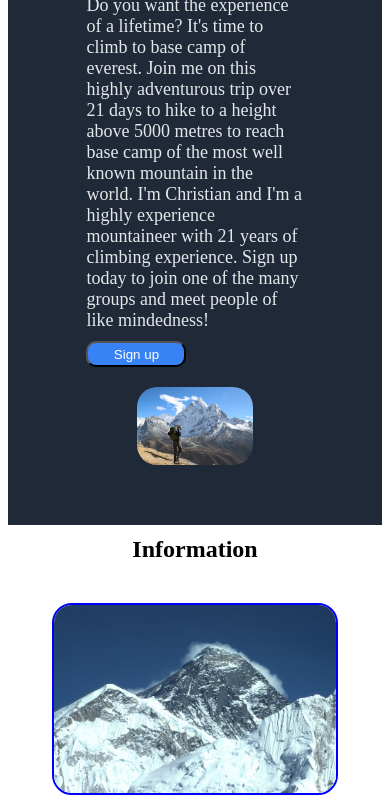
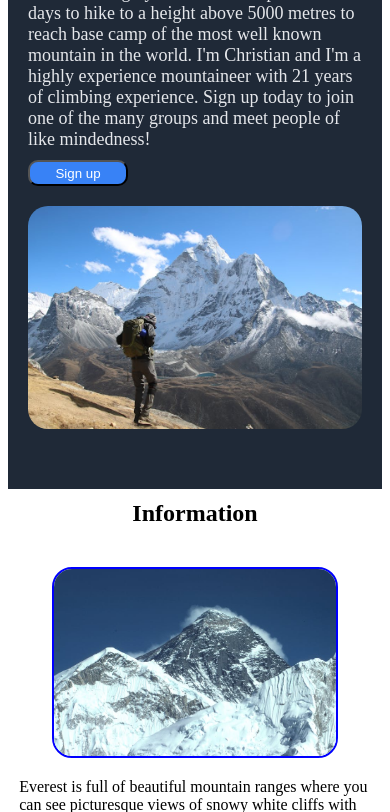
Before and after one commit to christianyarwood62/Landing-Page-Project, a plain HTML site: page index.html in a window 390 px wide. Shown: the part 370-1182 px from the top of the page. Drawn offline with Linux system fonts and the light colour scheme.

Commit message:
Fix image sizing for phone screen

```diff
--- a/style.css
+++ b/style.css
@@ -16,6 +16,17 @@ body {
     justify-content: space-between;
     gap: 8%;
     align-items: center;
+}
+
+.text {
+    display: flex;
+    flex-direction: column;
+    gap: 10px;
+    width: 65%;
+}
+
+.main-photo {
+    width: 35%;
 }
 
 .second {
@@ -55,7 +66,11 @@ body {
         display: flex;
         flex-direction: column;
         gap: 20px;
-        align-items: center;
+    }
+    .text {
+        width: 100%
+    }
+    .main-photo {
         width: 100%;
     }
     .second-container {
@@ -78,17 +93,6 @@ body {
 .header-logo {
     font-size: 24px;
     color: #F9FAF8;
-}
-
-.text {
-    display: flex;
-    flex-direction: column;
-    gap: 10px;
-    width: 65%;
-}
-
-.main-photo {
-    width: 35%;
 }
 
 img, .main-image {
```
